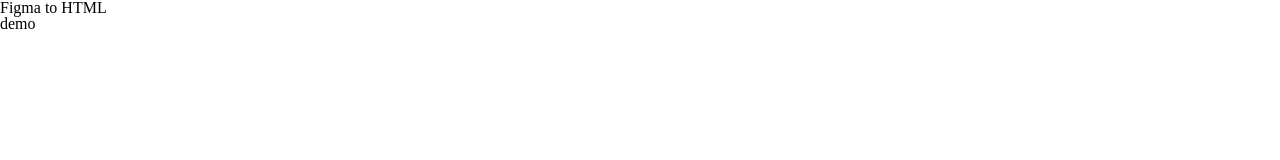
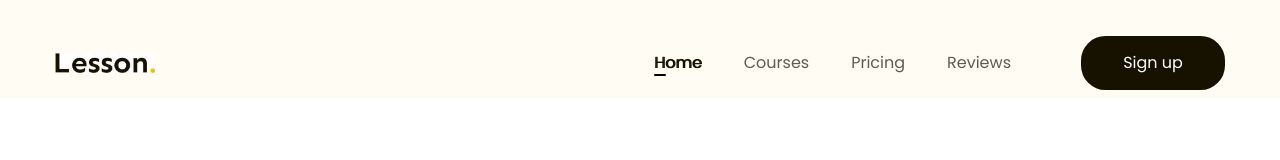
Before and after one commit to longcrazy05/figma-to-html, a plain HTML site: page index.html in a window 1280 px wide. Shown: the top 160 px of the page. Drawn offline with Linux system fonts and the light colour scheme.

Commit message:
p3 header

```diff
--- a/assets/css/style.css
+++ b/assets/css/style.css
@@ -8,4 +8,87 @@ html {
 
 body {
   font-size: 1.6rem;
+  font-family: "Poppins", sans-serif;
 }
+
+a {
+  text-decoration: none;
+}
+.logo{
+    width: 100px;
+}
+
+.btn {
+  display: inline-block;
+  background: #171100;
+  border-radius: 24.5px;
+  font-size: 1.6rem;
+  text-align: center;
+  padding: 12px;
+  color: #ffffff;
+  line-height: 30px;
+  minw: 118px;
+}
+
+.main_content {
+  width: 1170px;
+  max-width: calc(100% - 48px);
+  margin-left: auto;
+  margin-right: auto;
+}
+.header{
+    background-color: #fffcf4;
+}
+
+header.fixed{
+    position: sticky;
+    top: -28px;
+}
+.header .body {
+  display: flex;
+  align-items: center;
+  padding: 36px 0 8px;
+}
+
+.nav {
+  margin-left: auto;
+}
+.nav ul {
+  display: flex;
+}
+
+.nav a {
+  position: relative;
+  font-size: 1.6rem;
+  color: #5f5b53;
+
+  padding: 8px 21px;
+}
+
+.nav a:hover,
+.nav li.active a {
+  color: #171100;
+  /* font-weight: 600; */
+  text-shadow: 1px 0 0 currentColor;
+}
+
+.nav li.active a::after {
+  position: absolute;
+  left: 21px;
+  bottom: 6px;
+  display: block;
+  content: "";
+  width: 12px;
+  height: 2px;
+  border-radius: 1px;
+  background: black;
+}
+
+.header .btn-sign-up{
+    min-width: 144px;
+
+}
+
+.header .act{
+    margin-left: 49px;
+}
--- a/index.html
+++ b/index.html
@@ -3,12 +3,48 @@
   <head>
     <meta charset="UTF-8" />
     <meta name="viewport" content="width=device-width, initial-scale=1.0" />
+    <!-- reset -->
     <link rel="stylesheet" href="./assets/css/reset.css" />
+    <!-- nhúng font -->
+    <link rel="preconnect" href="https://fonts.googleapis.com" />
+    <link rel="preconnect" href="https://fonts.gstatic.com" crossorigin />
+    <link
+      href="https://fonts.googleapis.com/css2?family=Inter:opsz,wght@14..32,100..900&family=Poppins:ital,wght@0,200;0,400;0,500;0,700;1,200;1,400;1,500;1,700&family=Roboto+Serif:ital,opsz,wght@0,8..144,100..900;1,8..144,100..900&family=Roboto:ital,wght@0,100..900;1,100..900&family=Sen:wght@400..800&display=swap"
+      rel="stylesheet"
+    />
+
     <link rel="stylesheet" href="./assets/css/style.css" />
     <title>Document</title>
   </head>
-  <body>
-    <h1>Figma to HTML</h1>
-    <h2>demo</h2>
+  <body style="height: 10000px;"">
+    <header class="header fixed">
+      <div class="main_content">
+        <div class="body">
+          <!-- logo -->
+          <img src="./assets/img/logo.jpg" alt="lession" class="logo" />
+          <!-- nav -->
+          <nav class="nav">
+            <ul>
+              <li class="active">
+                <a href="#!">Home</a>
+              </li>
+              <li>
+                <a href="#!">Courses</a>
+              </li>
+              <li>
+                <a href="#!">Pricing</a>
+              </li>
+              <li>
+                <a href="#!">Reviews</a>
+              </li>
+            </ul>
+          </nav>
+          <!-- btn act -->
+           <div class="act">
+            <a href="#!" class="btn btn-sign-up">Sign up</a>
+           </div>
+        </div>
+      </div>
+    </header>
   </body>
 </html>
```
Also changed, not shown: assets/img/logo.jpg (added).
